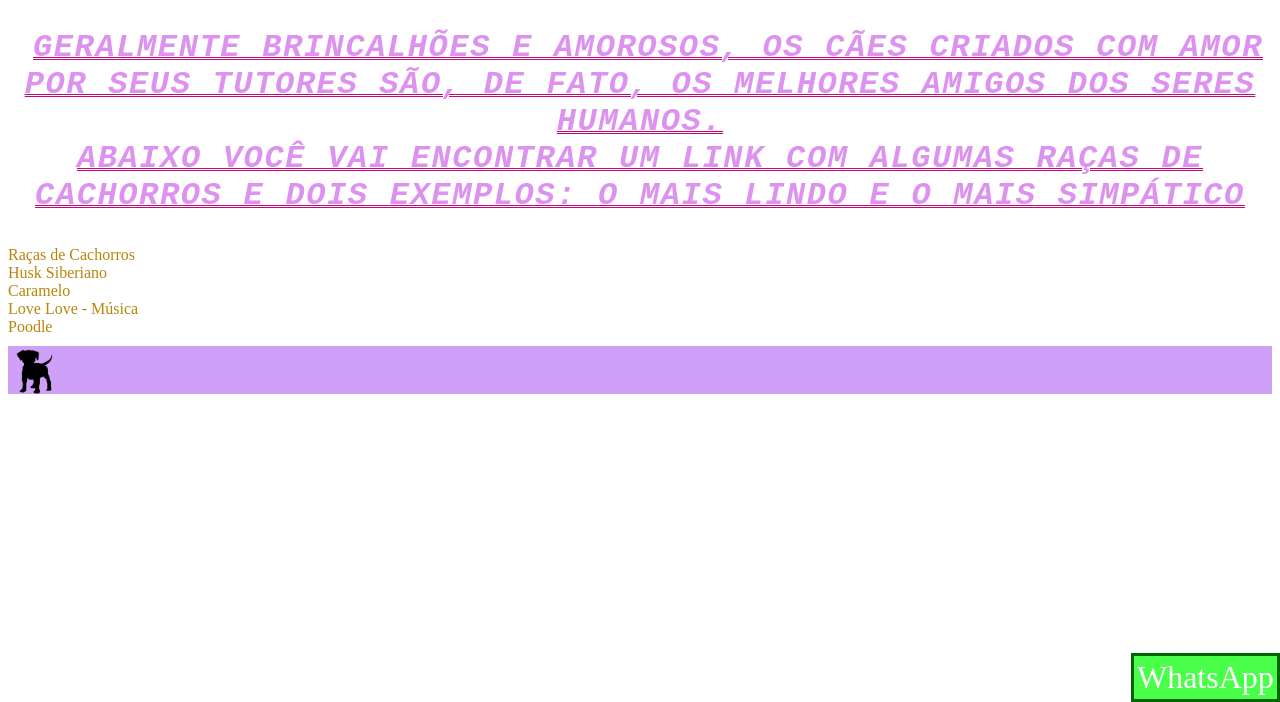
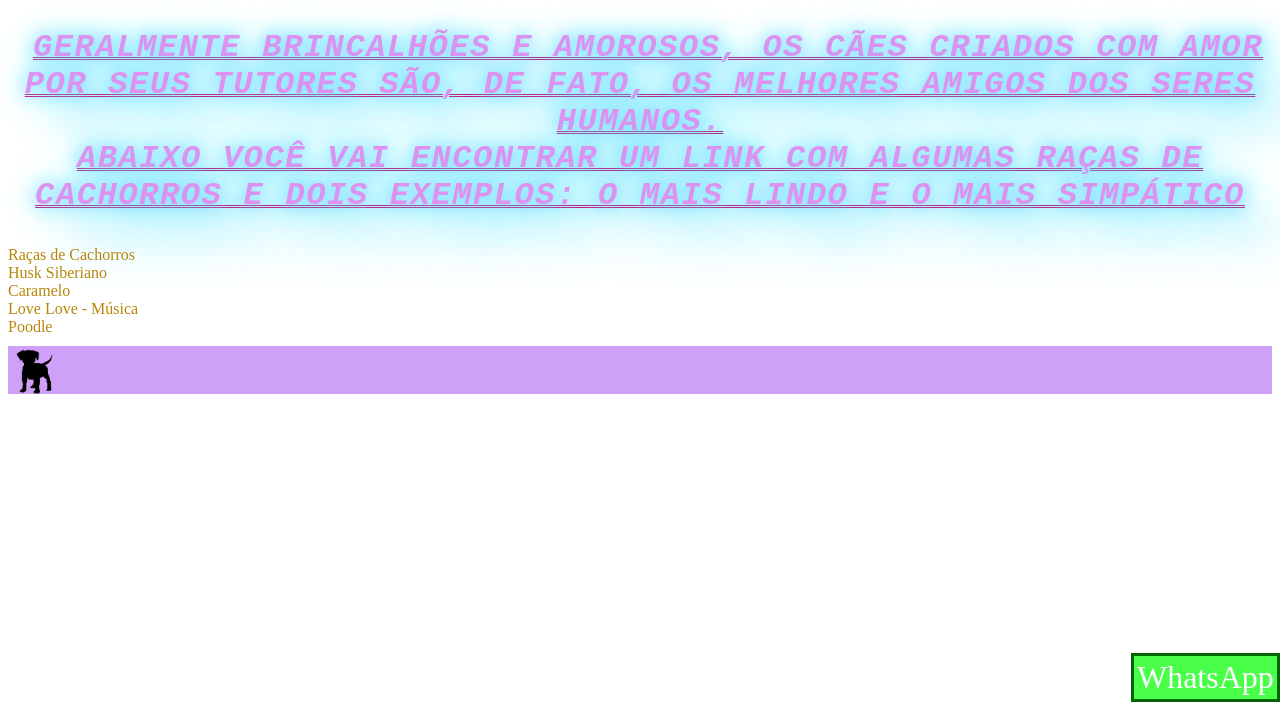
Before and after one commit to leticiabrt/LabWeb, a plain HTML site: page index.html in a window 1280 px wide. Shown: the part 98-800 px from the top of the page. Drawn offline with Linux system fonts and the light colour scheme.

Commit message:
comentário

```diff
--- a/CSS/estilo.css
+++ b/CSS/estilo.css
@@ -32,7 +32,7 @@ p.maiusculo {
     word-spacing: 0.02rem;
     color: rgb(221, 146, 240);
     font: italic small-caps bold 2rem monospace;
-    text-shadow: 20rem 20rem 30rem rgb(105, 220, 255), 1rem rgb(105, 220, 255), 2rem rgb(105, 220, 255);
+    text-shadow: 2rem 2rem 3rem rgb(105, 220, 255), 0 0 1rem rgb(105, 220, 255), 0 0 2rem rgb(105, 220, 255);
 }
 
 a:link {
```
